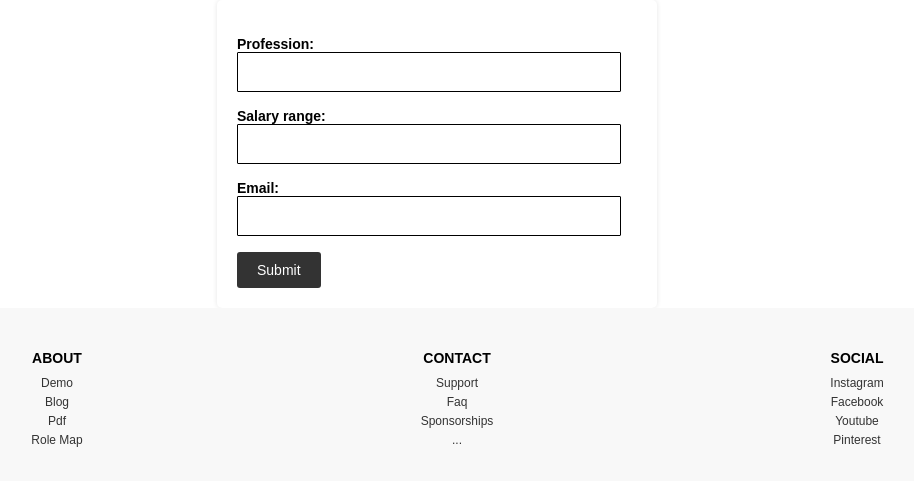
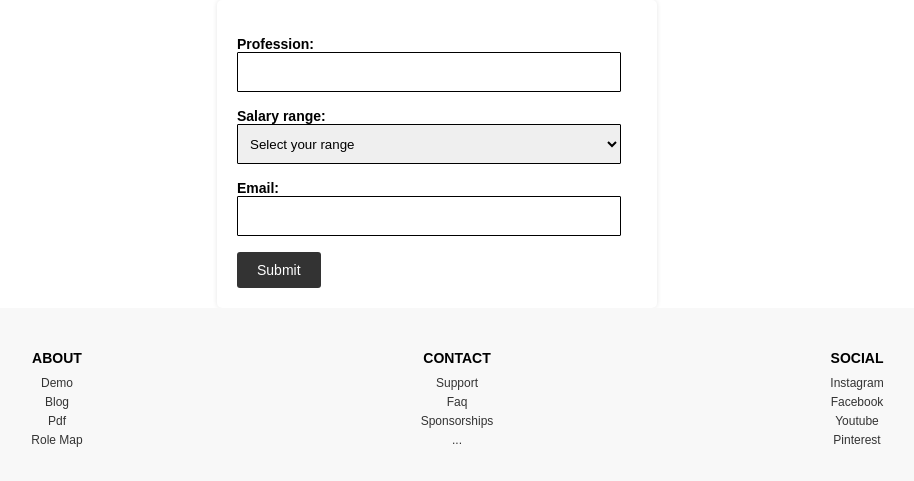
Before and after one commit to ManuData/data-acid, a Django app: page /blog/feedback/ in a window 1280 px wide. Shown: the part 39-520 px from the top of the page, without its empty margins (203-1117 px from the left). Run offline with Django 4.2, Linux system fonts and the light colour scheme.

Commit message:
Added the form with 3 fields with css

```diff
--- a/data_acid/blog/forms.py
+++ b/data_acid/blog/forms.py
@@ -4,9 +4,13 @@ from django import forms
 from .models import LeadsForm
 
 class LeadsForm(forms.ModelForm):
+    SALARY_RANGES = [
+        ('','Select your range'),
+        ('0K-30K', '0K-30K'),
+        ('30K-60K', '30K-60K'),
+        ('60K-more', '60K-More'),
+    ]
+    salary_range = forms.ChoiceField(choices=SALARY_RANGES)
     class Meta:
         model = LeadsForm
         fields = ['profession', 'salary_range','email']
-        widgets = {
-            'salary_range': forms.TextInput(attrs={'type': 'number', 'min': '0', 'oninput': 'validity.valid||(value="");'})
-        }
--- a/data_acid/blog/models.py
+++ b/data_acid/blog/models.py
@@ -15,5 +15,5 @@ class Articles(models.Model):
 
 class LeadsForm(models.Model):
     profession = models.CharField(max_length=100)
-    salary_range = models.PositiveBigIntegerField()
+    salary_range = models.CharField(max_length=100)
     email = models.EmailField()
--- a/data_acid/blog/static/blog/leads_form.css
+++ b/data_acid/blog/static/blog/leads_form.css
@@ -12,8 +12,9 @@
 }
 
 /* Form inputs and labels */
-
-#leadsForm input {
+#leadsForm input[type="text"],
+#leadsForm input[type="email"],
+#leadsForm input[id="id_salary_range"] {
     width: calc(100% - 16px); /* Adjust padding to maintain width */
     padding: 8px;
     margin-bottom: 10px;
@@ -24,7 +25,17 @@
     height: 40px; /* Set a fixed height for consistency */
 }
 
-/* Insert here*/
+#leadsForm select[id="id_salary_range"]{
+    width: calc(100% - 16px); /* Adjust padding to maintain width */
+    padding: 8px;
+    margin-bottom: 10px;
+    border: 1px solid black;
+    border-radius: 1px;
+    box-sizing: border-box;
+    display: block;
+    height: 40px; /* Set a fixed height for consistency */
+
+}
 
 
 
@@ -32,17 +43,19 @@
     width: 100%;
     padding: 8px;
     margin-bottom: 10px;
-    border: 1px solid white;
+    border: 1px solid white; /* Example border for textarea */
     border-radius: 3px;
     box-sizing: border-box;
+}
 
-}
 #leadsForm label {
     font-size: 14px;
     font-weight: bold;
     display: block;
     width: 100%; /* Set label width to 100% */
 }
+
+
 
 /* Form submit button */
 #leadsForm button {
--- a/data_acid/blog/templates/blog/leads_form.html
+++ b/data_acid/blog/templates/blog/leads_form.html
@@ -8,7 +8,8 @@
 
 <form id="leadsForm" method="post">
     {% csrf_token %}
-    {{ form.as_p }}
+    {{ form.as_p}}
+
     <button type="submit">Submit</button>
 </form>
 
```
Also changed, not shown: data_acid/blog/migrations/0003_alter_leadsform_salary_range.py (added).
